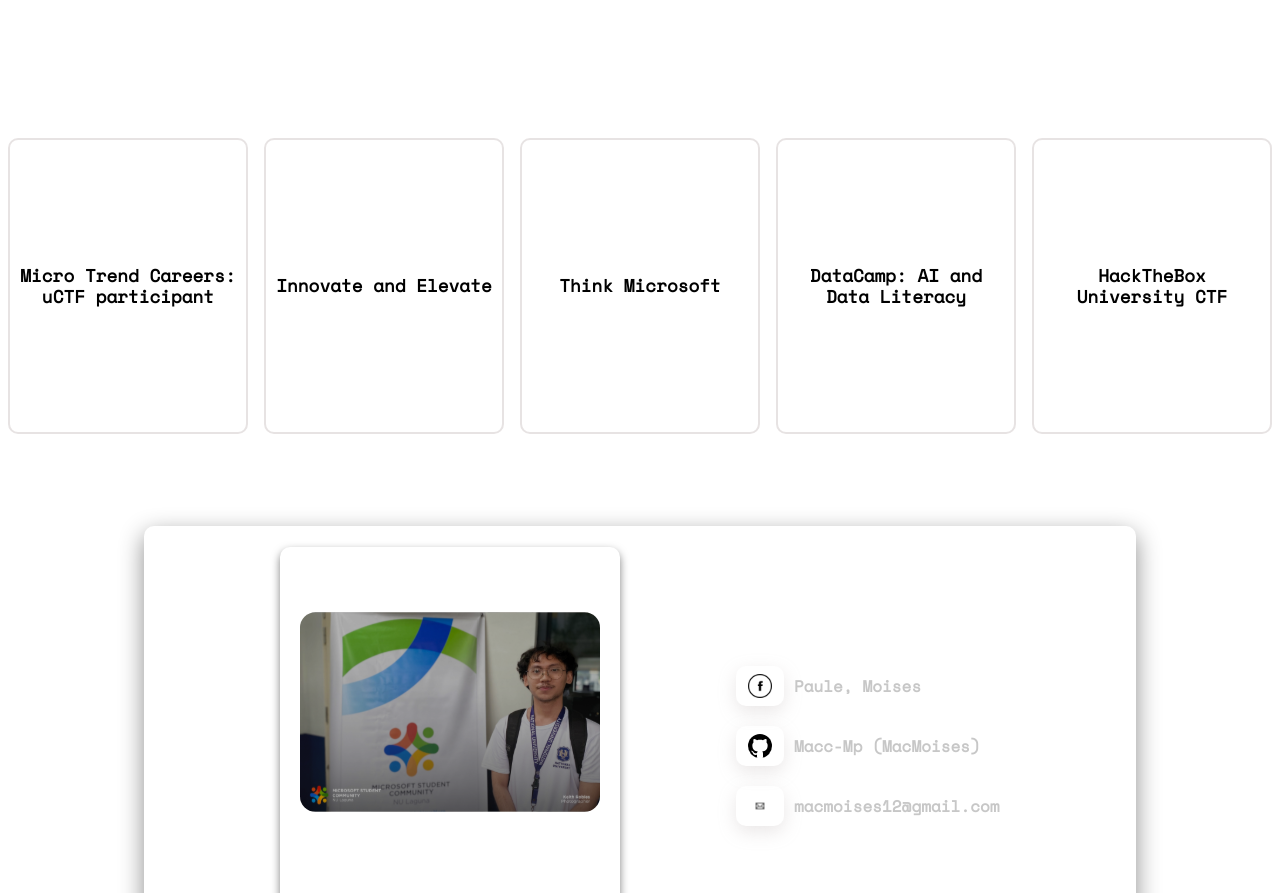
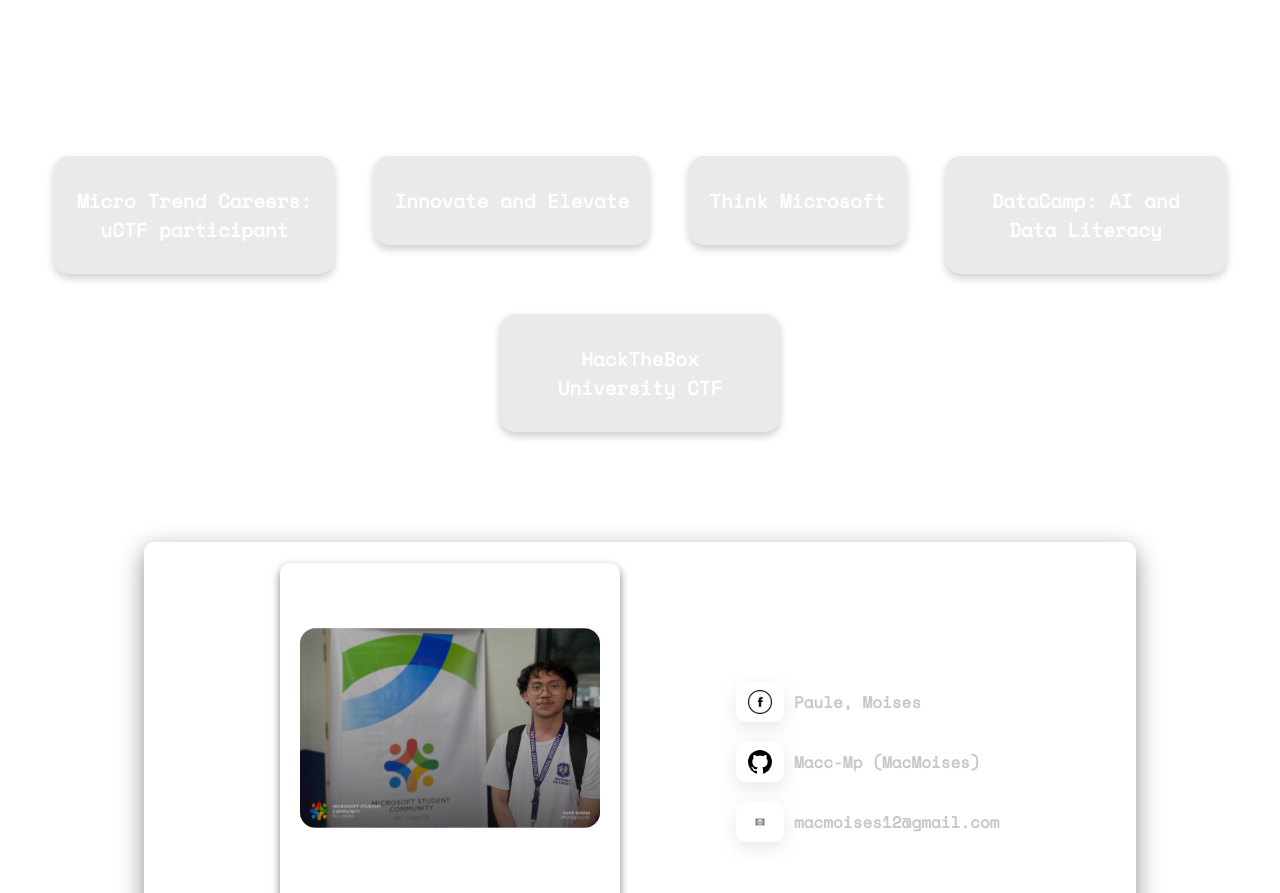
Before and after one commit to Macc-Mp/Myportfolio, a React (Vite) app in the folder Paule-Portfolio/: page / in a window 1280 px wide. Shown: the part 2120-3013 px from the top of the page. Built offline with nearby package versions, Linux system fonts and the light colour scheme; a web font is replaced by a local one.

Commit message:
redesigned participation divs

```diff
--- a/Paule-Portfolio/src/css/Footer.css
+++ b/Paule-Portfolio/src/css/Footer.css
@@ -290,3 +290,84 @@
         border-radius: 35% 40% 50% 20% / 60% 40% 0 0;
     }
 }
+
+/* Redesigned footer styles */
+.footer {
+    display: flex;
+    flex-direction: column;
+    align-items: center;
+    justify-content: center;
+    background: linear-gradient(135deg, #1e1e2f, #3a3a5f);
+    color: #fff;
+    padding: 20px;
+    font-family: 'Roboto', sans-serif;
+}
+
+.footer h2 {
+    font-size: 1.8rem;
+    margin-bottom: 10px;
+}
+
+.footer-links {
+    display: flex;
+    gap: 15px;
+    margin-bottom: 15px;
+}
+
+.footer-links a {
+    color: #fff;
+    text-decoration: none;
+    font-size: 1rem;
+    transition: color 0.3s;
+}
+
+.footer-links a:hover {
+    color: #ffcc00;
+}
+
+.footer-social {
+    display: flex;
+    gap: 20px;
+}
+
+.footer-social a {
+    display: flex;
+    align-items: center;
+    justify-content: center;
+    width: 40px;
+    height: 40px;
+    background: #fff;
+    border-radius: 50%;
+    transition: transform 0.3s, box-shadow 0.3s;
+}
+
+.footer-social a img {
+    width: 20px;
+    height: 20px;
+}
+
+.footer-social a:hover {
+    transform: scale(1.1);
+    box-shadow: 0 4px 10px rgba(255, 204, 0, 0.5);
+}
+
+.footer p {
+    font-size: 0.9rem;
+    margin-top: 15px;
+    text-align: center;
+}
+
+@media (max-width: 768px) {
+    .footer {
+        padding: 15px;
+    }
+
+    .footer-links {
+        flex-direction: column;
+        align-items: center;
+    }
+
+    .footer-social {
+        gap: 15px;
+    }
+}
--- a/Paule-Portfolio/src/css/Participation.css
+++ b/Paule-Portfolio/src/css/Participation.css
@@ -1,37 +1,37 @@
 .participation-page{
-    background: #000000;
+    background: rgba(0, 0, 0, 0.4); /* Transparent black */
+    backdrop-filter: blur(10px); /* Frosted glass effect */
+    -webkit-backdrop-filter: blur(10px); /* For Safari */
 }
 .participation-link {
-    display: inline-flex; /* allow centering and consistent height */
+    display: flex;
+    flex-direction: column;
     align-items: center;
     justify-content: center;
     text-decoration: none;
-     background: linear-gradient(270deg, whitesmoke);
-    color: #000000;
-    padding: 8px 10px;
-    border-radius: 10px;
-    /* allow the gradient to move by making it larger than the element */
-    background-size: 200% 200%;
-    background-repeat: no-repeat;
-    transition: transform .16s ease, box-shadow .16s ease, opacity .16s ease;
-    border: 2.5px solid rgba(210, 202, 202, 0.534);
-    cursor: pointer;
-    /* responsive flex sizing: allow items to wrap and take sensible width */
-    flex: 1 1 150px; /* grow, shrink, base 150px */
-    max-width: 300px; /* prevents links growing too wide on large screens */
 
+      background: rgba(102, 100, 100, 0.136); /* Semi-transparent black */
+    backdrop-filter: blur(5px); /* Frosted glass effect */
+    -webkit-backdrop-filter: blur(5px); /* For Safari */
+    color: #fff;
+    padding: 20px;
+    border-radius: 15px;
+    box-shadow: 0 4px 8px rgba(0, 0, 0, 0.2);
+    transition: transform 0.3s, box-shadow 0.3s;
+    max-width: 280px;
+    margin: 10px;
 }
 
+.participation-link:hover {
+    transform: translateY(-5px);
+    box-shadow: 0 8px 16px rgba(0, 0, 0, 0.3);
+}
 
-
-/* make the inner heading look tidy and inherit the button styles */
 .participation-link h2 {
-    margin: 0;
-    font-size: 1.1rem;
-    line-height: 1.2;
-    color: inherit;
-    font-weight: 700;
-    padding: 0; /* spacing handled by the link */
+    margin: 10px 0;
+    font-size: 1.2rem;
+    font-weight: bold;
+    text-align: center;
 }
 
 /* hover / active */
@@ -60,19 +60,15 @@
     }
 }
 
-
+/* Redesigned participation boxes */
 .participation-center {
     display: flex;
     justify-content: center;
-    align-items: stretch; /* let items stretch vertically for consistent card height */
-    width: 100%;
-    gap: 1rem; /* modern gap for both row/column spacing */
-    flex-wrap: wrap; /* allow wrapping into multiple rows on small screens */
-    min-height: 40vh;
-    box-sizing: border-box;
-    padding: 12px 8px; /* small padding so items don't touch edges when wrapping */
+    align-items: flex-start;
+    flex-wrap: wrap;
+    gap: 20px;
+    padding: 20px;
 }
-
 
 @media (max-width: 900px) {
     .participation-center {
@@ -103,7 +99,9 @@
     right: 0;
     bottom: 0;
     height: 80px; /* Adjust height as needed to cover signature area */
-        background: rgba(0,0,0,0.6); /* semi-transparent black */
+        background: rgba(0,0,0,0.3); /* Semi-transparent black */
+    backdrop-filter: blur(5px); /* Frosted glass effect */
+    -webkit-backdrop-filter: blur(5px); /* For Safari */
   pointer-events: none; /* allow clicks to pass through */
   border-radius: 0 0 10px 10px; /* match image/card corners if needed */
   z-index: 2;
```
